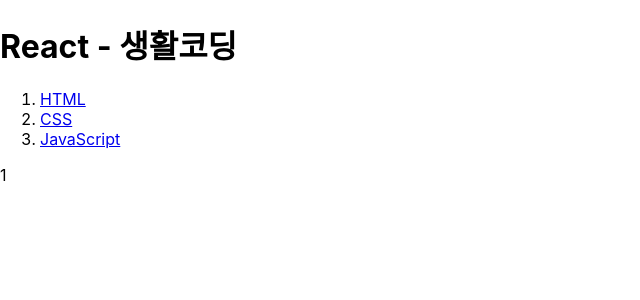
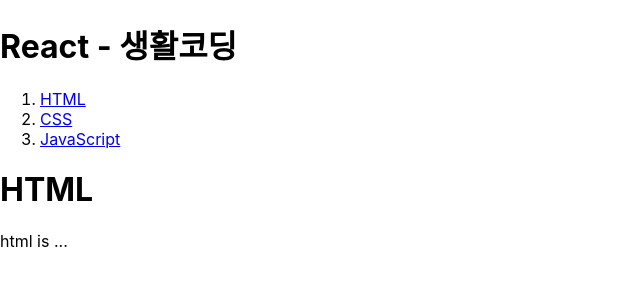
Before and after one commit to choijueun/React, a React (Create React App) app in the folder shcoding/: page / in a window 1280 px wide. Both pictures are taken after a click on the link "HTML". Shown: the top 300 px of the page, without its empty margins (0-640 px from the left). Built offline with nearby package versions, Linux system fonts and the light colour scheme.

Commit message:
동적 Content

```diff
--- a/shcoding/src/App.js
+++ b/shcoding/src/App.js
@@ -21,7 +21,7 @@ function App() {
         <>
             <Header></Header>
             <NavBar topics={topics} onSetContent={setContent}></NavBar>
-            <Content id={id}></Content>
+            <Content id={id} topics={topics}></Content>
         </>
     );
 }
--- a/shcoding/src/components/views/Content/Content.js
+++ b/shcoding/src/components/views/Content/Content.js
@@ -1,9 +1,23 @@
 import React from 'react'
 
 function Content(props) {
-  return (
-    <div>{props.id}</div>
-  )
+    const topics = props.topics;
+
+    let title = '';
+    let content = '';
+    for (let i=0; i<topics.length; i++){
+        if (topics[i].id == props.id) {
+            title = <h1>{topics[i].title}</h1>;
+            content = <div>{topics[i].body}</div>
+        }
+    }
+
+    return (
+        <div>
+            {title}
+            {content}
+        </div>
+    )
 }
 
 export default Content
```
